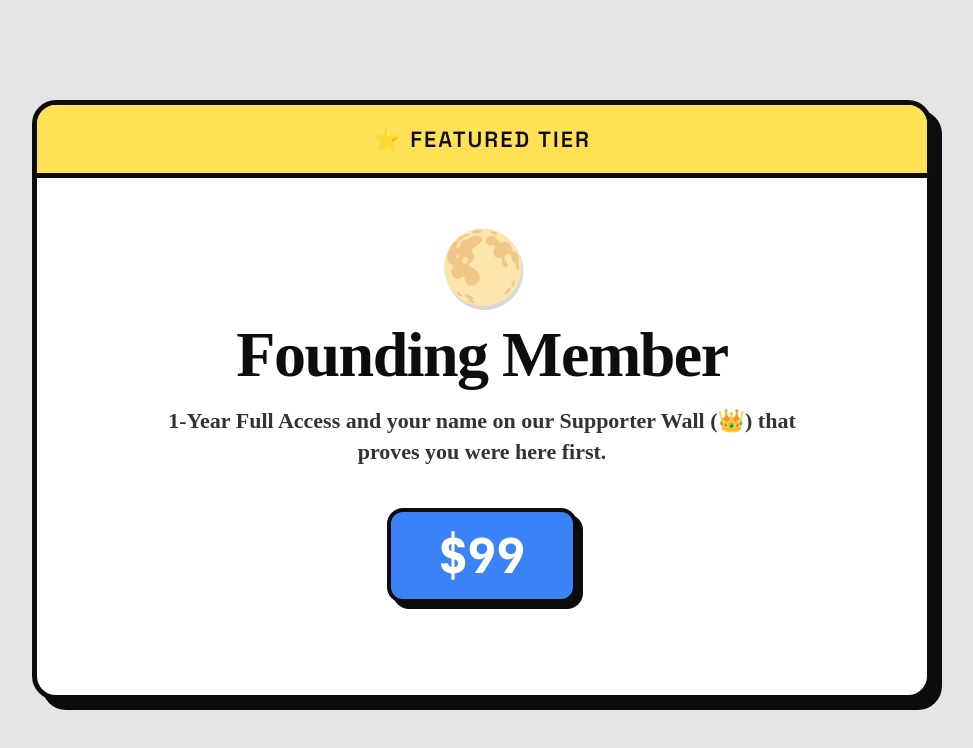
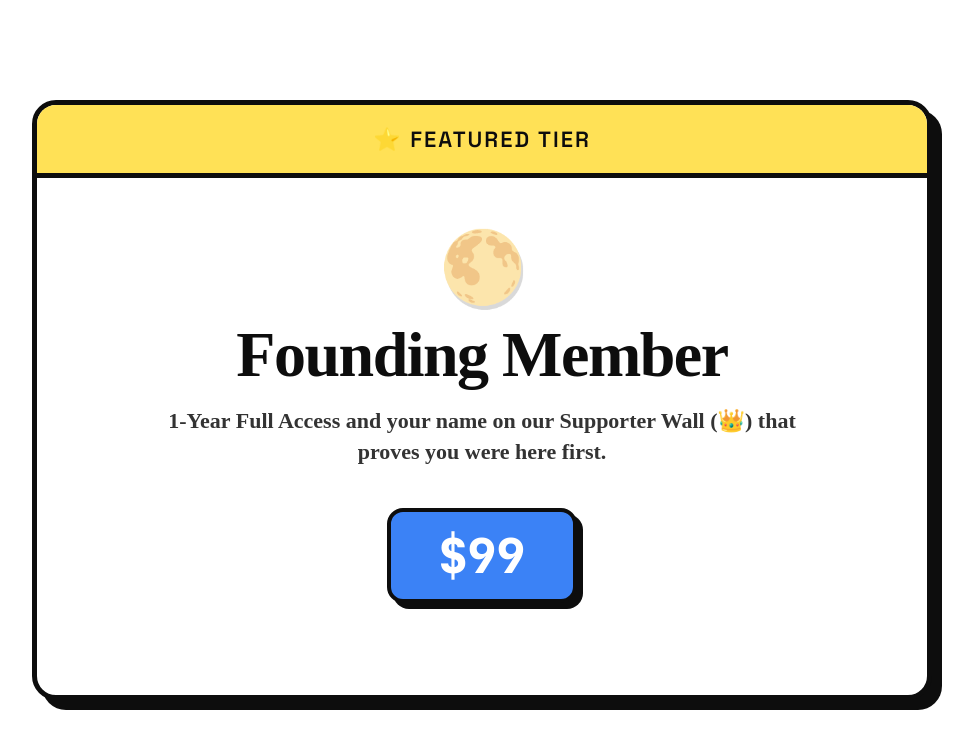
Before and after one commit to CIND-cloud/DEMOGIF1, a plain HTML site: page index.html in a window 1280 px wide. Shown: the whole page, without its empty margins (158-1131 px from the left). Drawn offline with Linux system fonts and the light colour scheme.

Commit message:
Update index.html

```diff
--- a/index.html
+++ b/index.html
@@ -20,13 +20,15 @@
 
   * { box-sizing: border-box; margin: 0; padding: 0; }
 
+  /* 背景設為白色，留 30px padding 畀個 Card 嘅 Shadow 唔好被切斷 */
   body {
-    background: #e5e5e5;
+    background: var(--white);
     display: flex;
     align-items: center;
     justify-content: center;
     min-height: 100vh;
-    padding: 40px;
+    margin: 0;
+    padding: 30px;
   }
 
   .kickstarter-card {
@@ -66,13 +68,14 @@
     position: relative;
   }
 
-    .top-emoji {
+  /* Emoji 設定：強制使用系統 Emoji 字體，確保無頭瀏覽器都畫到 */
+  .top-emoji {
     font-size: 70px;
     margin-bottom: 10px;
     filter: drop-shadow(2px 4px 0 rgba(0,0,0,0.15));
     animation: float 3s ease-in-out infinite;
 
-    /* 👇 加呢兩句！強制瀏覽器用 Emoji 字體 */
+    /* 👇 強制顯示彩色 Emoji */
     font-family: "Apple Color Emoji", "Segoe UI Emoji", "Noto Color Emoji", sans-serif;
     line-height: 1;
   }
```
